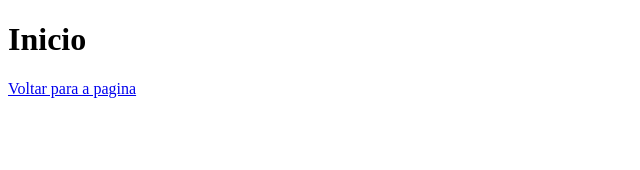
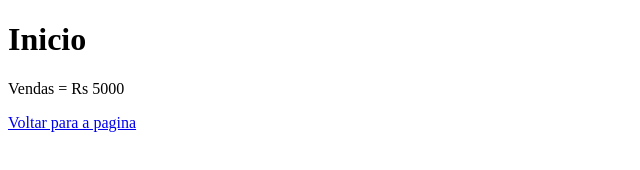
Before and after one commit to neves1697/aprendendogithub, a plain HTML site: page vendas.html in a window 1280 px wide. Shown: the whole page, without its empty margins (0-640 px from the left). Drawn offline with Linux system fonts and the light colour scheme.

Commit message:
Acrescentado valor de vendas

```diff
--- a/vendas.html
+++ b/vendas.html
@@ -8,6 +8,7 @@
 </head>
 <body>
     <h1>Inicio</h1>
+    <p>Vendas = Rs 5000</p>
     <a href="index.html">Voltar para a pagina</a>
 </body>
 </html>
```
